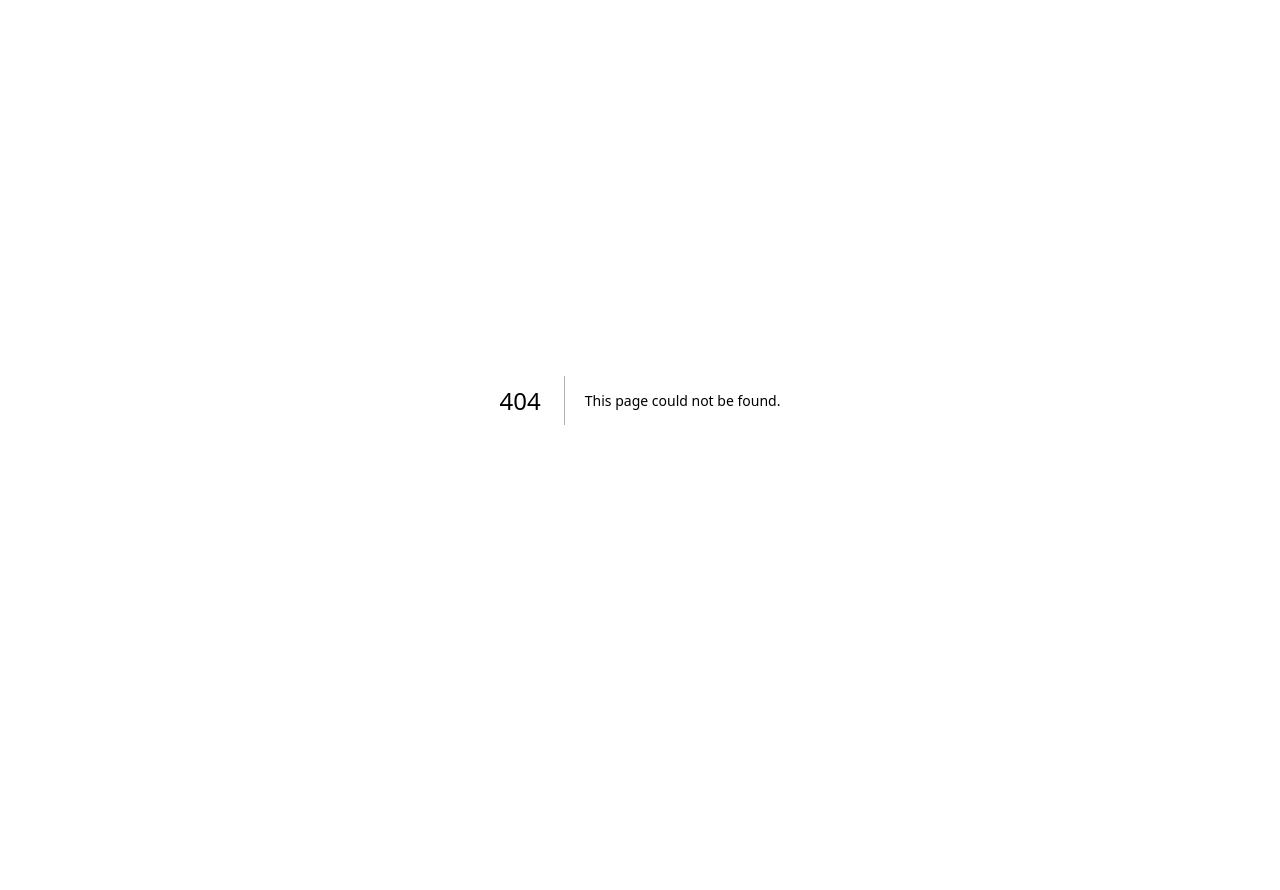
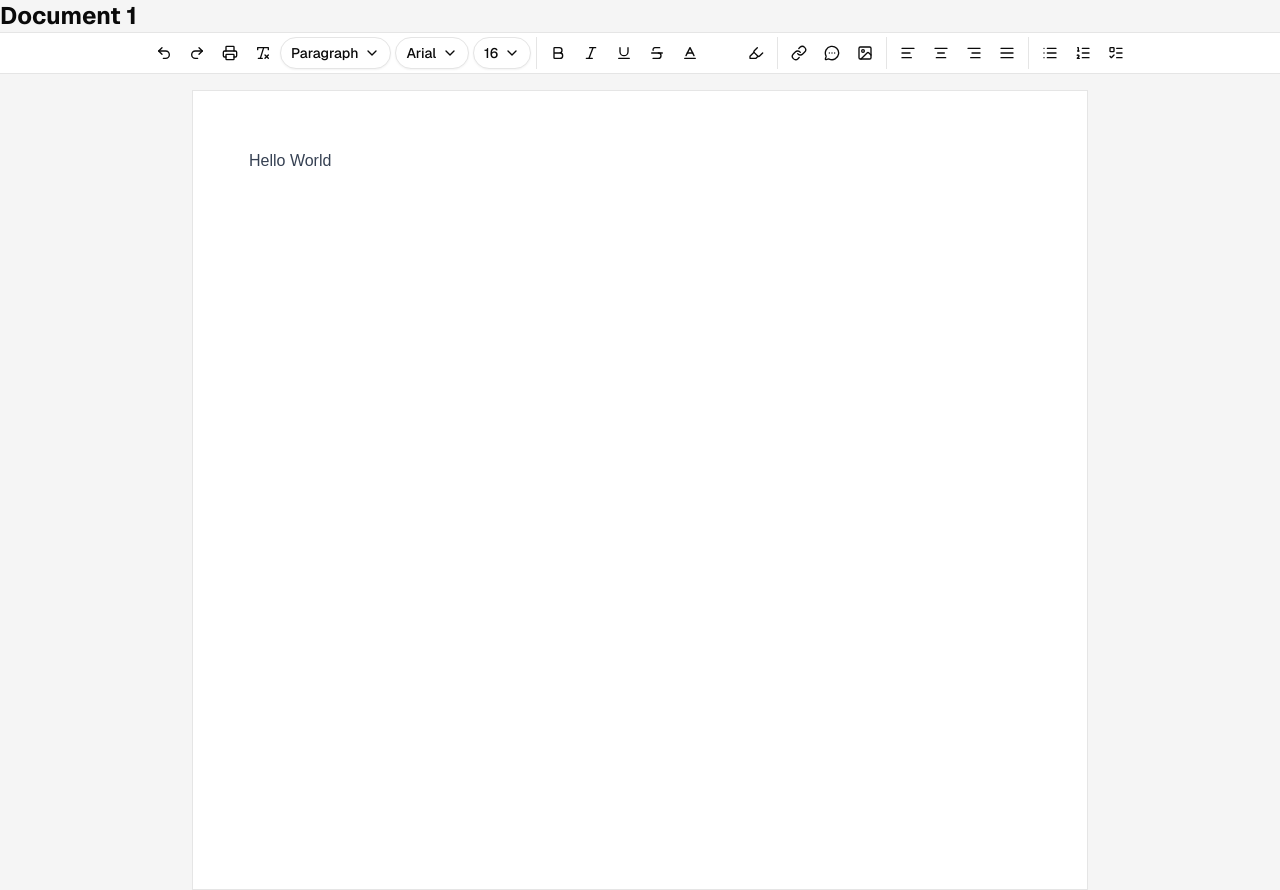
Before and after one commit to imantalebizadeh/next-docs, a Next.js app: page /documents/1 in a window 1280 px wide. Before the commit this address had no page. Before the commit the page ends 800 px from the top, so only its background shows below. Built offline with nearby package versions, Linux system fonts and the light colour scheme.

Commit message:
feat: create DocumentPage component

```diff
--- /dev/null
+++ b/src/app/documents/[documentId]/page.tsx
@@ -0,0 +1,20 @@
+import type { Metadata } from "next";
+
+import { Editor } from "@/components/editor";
+
+export const metadata: Metadata = {
+  title: "Document",
+};
+
+export default async function DocumentPage({
+  params,
+}: PageProps<"/documents/[documentId]">) {
+  const { documentId } = await params;
+
+  return (
+    <div className="min-h-screen bg-muted">
+      <h1 className="font-bold text-2xl">Document {documentId}</h1>
+      <Editor />
+    </div>
+  );
+}
```
